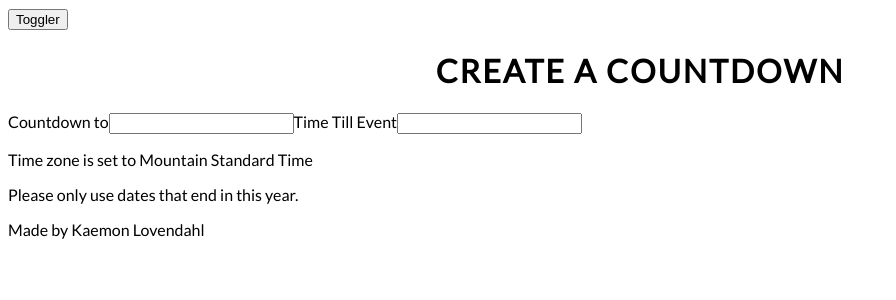
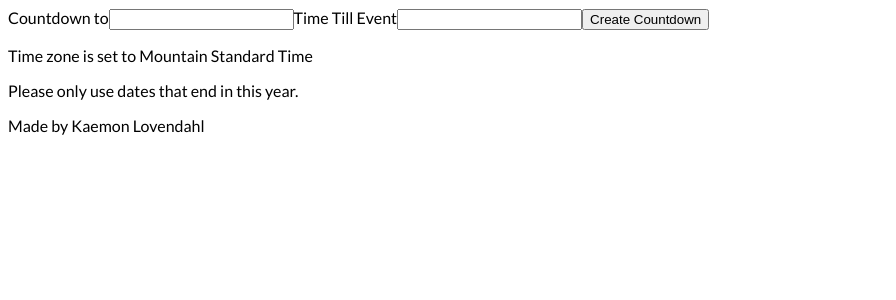
Before and after one commit to KaemonIsland/countdown-timer, a React (Create React App) app: page / in a window 1280 px wide. Shown: the top 300 px of the page, without its empty margins (0-896 px from the left). Built offline with nearby package versions, Linux system fonts and the light colour scheme.

Commit message:
Added feature to create a new countdown provided the user uses the correct time format

```diff
--- a/src/App.js
+++ b/src/App.js
@@ -7,13 +7,13 @@ import Countdown from './Countdown';
 const App = () => {
   const [form, toggleForm] = useToggle(true)
   const [countdown, setCountdown] = useState({
-    name: 'New Years',
+    countdownTo: 'New Years',
     timeTill: '01 01 2020, 12:00 pm'
   })
 
-  const createCountdown = (name, timeTill) => {
+  const createCountdown = (countdownTo, timeTill) => {
     setCountdown({
-      name,
+      countdownTo,
       timeTill
     })
     toggleForm();
@@ -21,13 +21,13 @@ const App = () => {
 
   return (
     <div className="App">
-      <button onClick={toggleForm}>Toggler</button>
       {
         form ?
-          <CountdownForm /> :
+          <CountdownForm createCountdown={createCountdown} /> :
           <Countdown
-            name={countdown.name}
+            countdownTo={countdown.countdownTo}
             timeTill={countdown.timeTill}
+            toggleForm={toggleForm}
           />
       }
       <p>Time zone is set to Mountain Standard Time</p>
--- a/src/Countdown.js
+++ b/src/Countdown.js
@@ -2,20 +2,18 @@ import React, { useState, useEffect } from 'react';
 import moment from 'moment';
 import Time from './Time';
 
-const Countdown = ({name, timeTill}) => {
-  const [time, setTime] = useState({
-    days: undefined,
-    hours: undefined,
-    minutes: undefined,
-    seconds: undefined
-  })
+const Countdown = ({ countdownTo, timeTill, toggleForm }) => {
+
+  const [time, setTime] = useState({})
 
   const [intervalId, setIntervalId] = useState(null)
 
+  //The date that we are counting down to
   const then = moment(timeTill, 'MM DD YYYY, h:mm a')
 
   let tick = () => {
     setTime(() => {
+      //The current Date
       const now = moment()
       const countdown = moment(then - now)
       const days = then.diff(now, 'days')
@@ -30,12 +28,16 @@ const Countdown = ({name, timeTill}) => {
 
   useEffect(() => {
     setIntervalId(setInterval(tick, 1000))
-    return clearInterval(intervalId)
   }, [])
+
+  let resetCountdown = () => {
+    clearInterval(intervalId);
+    toggleForm();
+  }
 
   return (
     <>
-      <h1>Countdown to {name}</h1>
+      <h1>Countdown to {countdownTo}</h1>
       <div className="countdown-wrapper">
         {
           Object.keys(time).map((t, i) => (
@@ -46,6 +48,7 @@ const Countdown = ({name, timeTill}) => {
             />
           ))
         }
+        <button type="reset" onClick={resetCountdown}>New Countdown</button>
       </div>
     </>
   )
--- a/src/CountdownForm.js
+++ b/src/CountdownForm.js
@@ -1,25 +1,36 @@
-import React from 'react';
+import React, { useState } from 'react';
 
-const CountdownTimer = () => {
+const CountdownTimer = ({ createCountdown }) => {
+
+  let defaultState = {
+    countdownTo: '',
+    timeTill: ''
+  }
+
+  const [form, setForm] = useState(defaultState)
 
   let handleSubmit = e => {
     e.preventDefault();
+    createCountdown(form.countdownTo, form.timeTill)
+    setForm(defaultState)
   }
 
   let handleChange = e => {
-
+    const { name, value } = e.target
+    setForm({
+      ...form,
+      [name]: value
+    })
   }
 
   return (
-    <>
-      <h1>Create a Countdown</h1>
-      <form onSubmit={handleSubmit}>
-        <label>Countdown to</label>
-        <input onChange={handleChange} />
-        <label>Time Till Event</label>
-        <input onChange={handleChange} />
-      </form>
-    </>
+    <form onSubmit={handleSubmit}>
+      <label>Countdown to</label>
+      <input name="countdownTo" onChange={handleChange} value={form.countdownTo} />
+      <label>Time Till Event</label>
+      <input name="timeTill" onChange={handleChange} value={form.timeTill} />
+      <button type="submit">Create Countdown</button>
+    </form>
   )
 }
 
```
